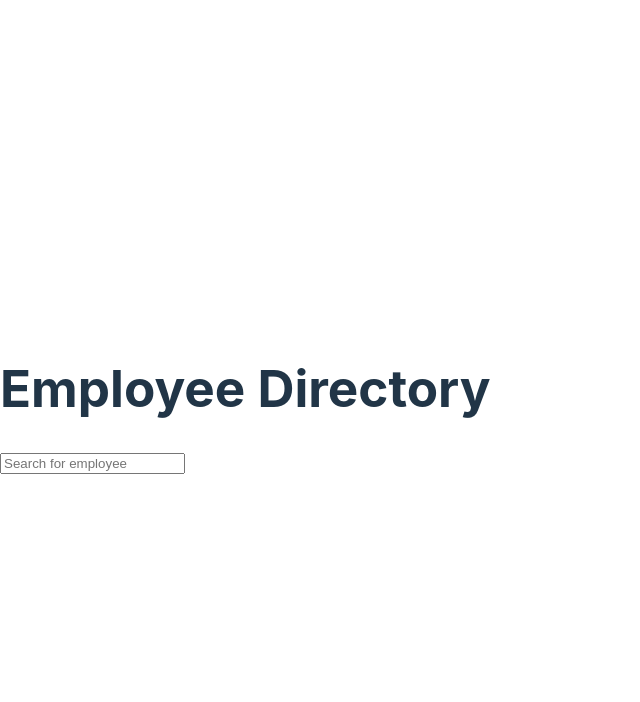
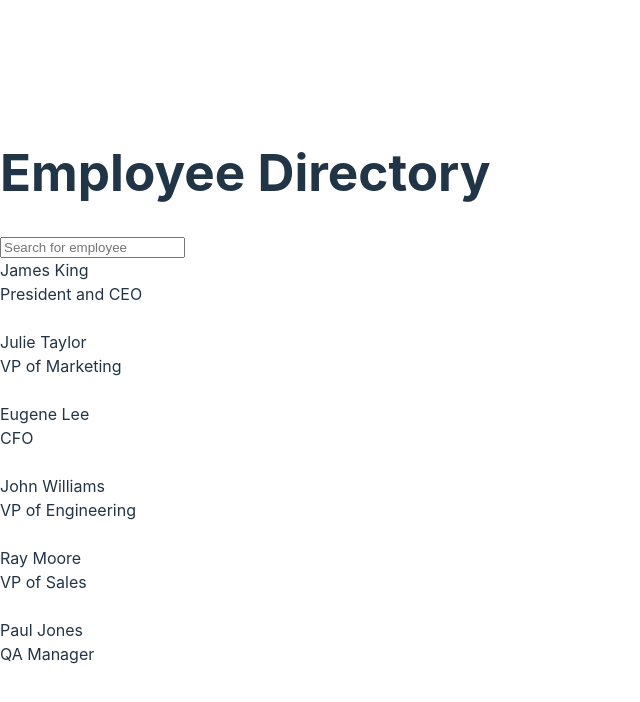
Before and after one commit to briane0717/ALAB320H.1.1, a React (Vite) app in the folder ALAB-320H.1.1/: page / in a window 1280 px wide. Shown: the top 702 px of the page, without its empty margins (0-640 px from the left). Built offline with nearby package versions, Linux system fonts and the light colour scheme.

Commit message:
added employee list

```diff
--- a/ALAB-320H.1.1/src/components/EmployeeList.jsx
+++ b/ALAB-320H.1.1/src/components/EmployeeList.jsx
@@ -0,0 +1,23 @@
+import React from "react";
+import EmployeeListItem from "./EmployeeListItem";
+
+function EmployeeList() {
+  const employees = [
+    { name: "James King", title: "President and CEO" },
+    { name: "Julie Taylor", title: "VP of Marketing" },
+    { name: "Eugene Lee", title: "CFO" },
+    { name: "John Williams", title: "VP of Engineering" },
+    { name: "Ray Moore", title: "VP of Sales" },
+    { name: "Paul Jones", title: "QA Manager" },
+  ];
+
+  return (
+    <div className="employee-list">
+      {employees.map((emp, index) => (
+        <EmployeeListItem key={index} name={emp.name} title={emp.title} />
+      ))}
+    </div>
+  );
+}
+
+export default EmployeeList;
--- a/ALAB-320H.1.1/src/components/EmployeeListItem.jsx
+++ b/ALAB-320H.1.1/src/components/EmployeeListItem.jsx
@@ -0,0 +1,15 @@
+import React from "react";
+
+function EmployeeListItem({ name, title }) {
+  return (
+    <div className="employee-list-item">
+      <div>
+        <div className="name">{name}</div>
+        <div className="title">{title}</div>
+        <br />
+      </div>
+    </div>
+  );
+}
+
+export default EmployeeListItem;
--- a/ALAB-320H.1.1/src/components/Homepage.jsx
+++ b/ALAB-320H.1.1/src/components/Homepage.jsx
@@ -1,11 +1,13 @@
 import Header from "./Header";
 import SearchBar from "./SearchBar";
+import EmployeeList from "./EmployeeList";
 
 function Homepage() {
   return (
     <div>
       <Header />
       <SearchBar />
+      <EmployeeList />
     </div>
   );
 }
```
